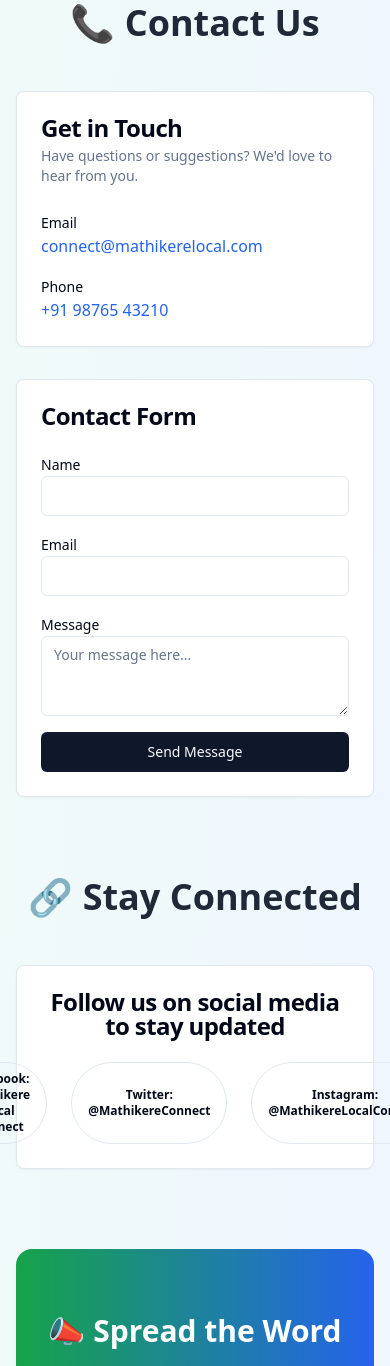
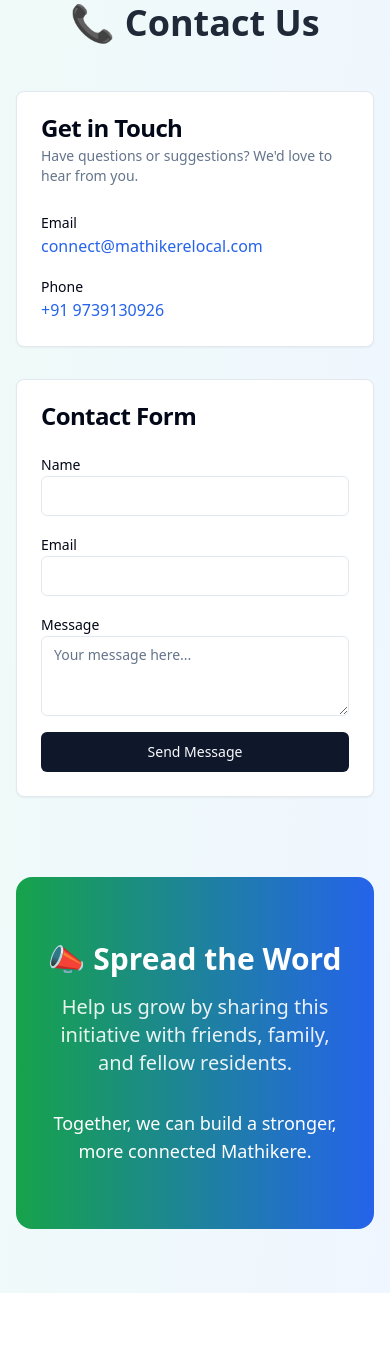
Before and after one commit to Aathiyapp/mathikere-community-connect, a React (Vite) app: page / in a window 390 px wide. Shown: the part 4016-5382 px from the top of the page. After the commit the page ends 5309 px from the top, so only its background shows below. Built offline with nearby package versions, Linux system fonts and the light colour scheme.

Commit message:
Remove social media section and add contact details
Removed the social media section and updated the contact details with the user's provided phone number.

```diff
--- a/src/pages/Index.tsx
+++ b/src/pages/Index.tsx
@@ -1,4 +1,3 @@
-
 import React, { useState } from 'react';
 import { Card, CardContent, CardDescription, CardHeader, CardTitle } from '@/components/ui/card';
 import { Button } from '@/components/ui/button';
@@ -368,7 +367,7 @@ const Index = () => {
                 </div>
                 <div>
                   <Label>Phone</Label>
-                  <p className="text-blue-600">+91 98765 43210</p>
+                  <p className="text-blue-600">+91 9739130926</p>
                 </div>
               </CardContent>
             </Card>
@@ -398,26 +397,6 @@ const Index = () => {
           </div>
         </section>
 
-        {/* Social Media Section */}
-        <section className="mb-20">
-          <h2 className="text-4xl font-bold text-center mb-12 text-gray-800">
-            🔗 Stay Connected
-          </h2>
-
-          <Card className="text-center">
-            <CardHeader>
-              <CardTitle>Follow us on social media to stay updated</CardTitle>
-            </CardHeader>
-            <CardContent>
-              <div className="flex justify-center space-x-6">
-                <Badge variant="outline" className="px-4 py-2">Facebook: Mathikere Local Connect</Badge>
-                <Badge variant="outline" className="px-4 py-2">Twitter: @MathikereConnect</Badge>
-                <Badge variant="outline" className="px-4 py-2">Instagram: @MathikereLocalConnect</Badge>
-              </div>
-            </CardContent>
-          </Card>
-        </section>
-
         {/* Call to Action */}
         <section className="text-center bg-gradient-to-r from-green-600 to-blue-600 text-white py-16 px-8 rounded-2xl">
           <h2 className="text-3xl font-bold mb-4">📣 Spread the Word</h2>
```
